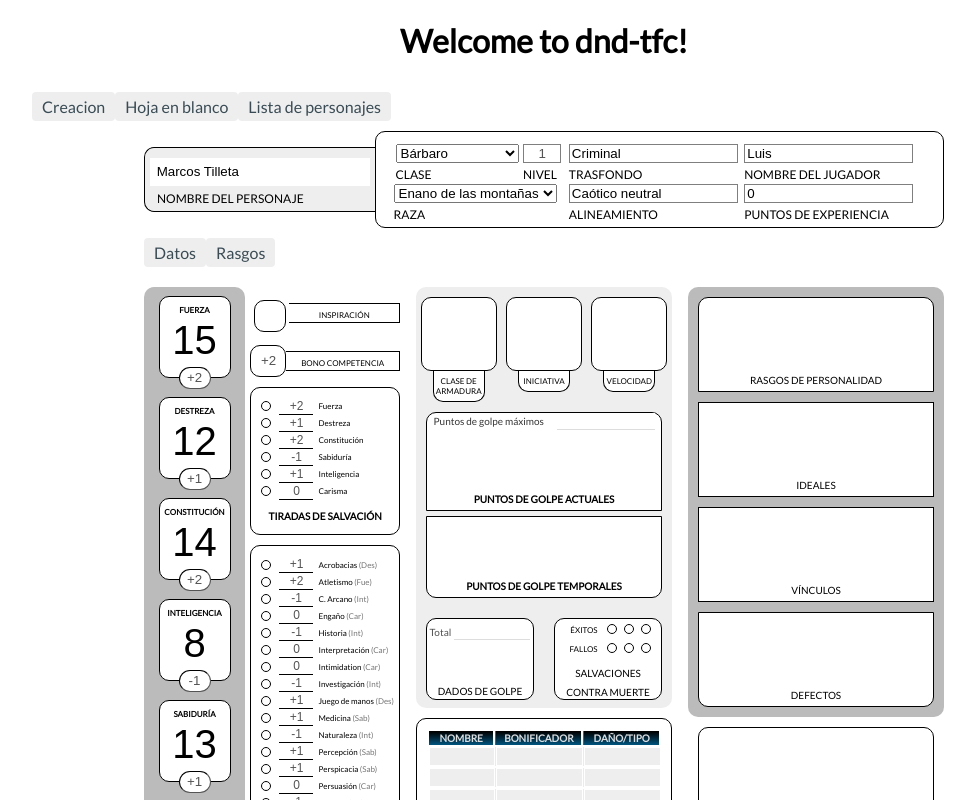
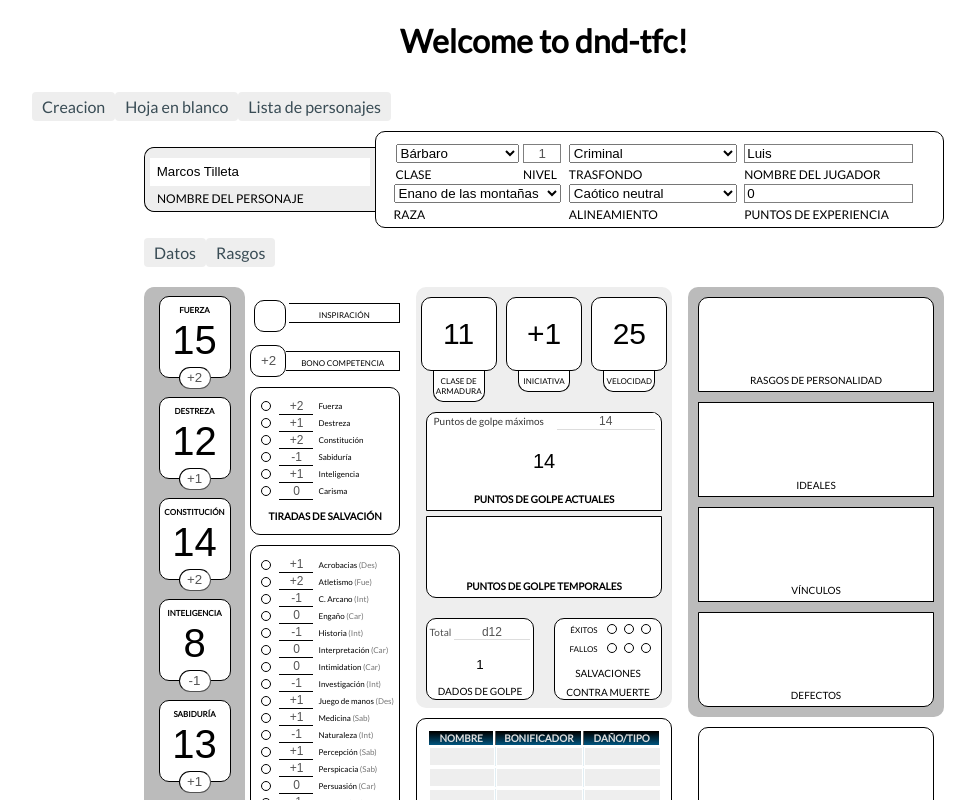
Before and after one commit to rondeo/dnd.tfc, an Angular app: page /personaje/1/datos in a window 1280 px wide. Shown: the top 800 px of the page, without its empty margins (104-1079 px from the left). Built offline with nearby package versions, Linux system fonts and the light colour scheme.

Commit message:
Cosas guays hechas

```diff
--- a/src/app/app-routing.module.ts
+++ b/src/app/app-routing.module.ts
@@ -16,6 +16,7 @@ const routes: Routes = [
   { path: '', redirectTo: '/creacion/info', pathMatch: 'full' },
   {
     path: 'creacion', component: CreacionComponent, children: [
+      { path: '', redirectTo: 'info', pathMatch: 'full'},
       { path: 'info', component: CrearInfoComponent},
       { path: 'raza', component: CrearRazaComponent },
       { path: 'clase', component: CrearClaseComponent },
@@ -26,7 +27,7 @@ const routes: Routes = [
   //{ path: 'personaje/:id', component: DatosComponent, children: [
   {
     path: 'hoja', component: DatosComponent, children: [
-      { path: 'hoja', redirectTo: 'hoja/datos', pathMatch: 'full'},
+      { path: '', redirectTo: 'datos', pathMatch: 'full'},
       { path: 'datos', component: StatsComponent },
       // { path: 'magia', component: MagiaComponent },
       { path: 'rasgos', component: RasgosComponent },
@@ -38,6 +39,7 @@ const routes: Routes = [
   },
   {
     path: 'personaje/:id', component: DatosComponent, children: [
+      { path: '', redirectTo: 'datos', pathMatch: 'full'},
       { path: 'datos', component: StatsComponent },
       // { path: 'magia', component: MagiaComponent },
       { path: 'rasgos', component: RasgosComponent },
--- a/src/app/components/crear-raza/crear-raza.component.html
+++ b/src/app/components/crear-raza/crear-raza.component.html
@@ -8,6 +8,7 @@
         <tr>
           <th class="name">Raza</th>
           <th>Descripción</th>
+          <th class="movement">Velocidad</th>
           <th class="choice">Elegir</th>
         </tr>
       </thead>
@@ -15,6 +16,7 @@
         <tr *ngFor="let raza of razas" ng-click="mostrar = !mostrar">
           <td>{{raza.nombreRaza}}</td>
           <td>{{raza.descripcionRaza}}</td>
+          <td>{{raza.velocidad}} pies</td>
           <td>
             <button (click)=" getSubrazas(raza.idRaza); getRasgosRaza(raza.idRaza)">
               Elegir
--- a/src/app/components/datos/datos.component.html
+++ b/src/app/components/datos/datos.component.html
@@ -24,7 +24,11 @@
         </li>
         <li>
           <div>
-            <input name="background" id="background" [(ngModel)]="trasfondoPersonaje"/>
+            <!-- <input name="background" id="background" [(ngModel)]="trasfondoPersonaje"/> -->
+            <select name="background" id="background" [(ngModel)]="trasfondoPersonaje">
+              <option value=""></option>
+              <option *ngFor="let trasfondo of trasfondos" value="{{trasfondo.nombreTrasfondo}}">{{trasfondo.nombreTrasfondo}}</option>
+            </select>
             <label for="background" >Trasfondo</label>
           </div>
         </li>
@@ -46,7 +50,11 @@
         </li>
         <li>
           <div>
-            <input name="alignment" id="alignment" [(ngModel)]="alineamientoPersonaje"/>
+            <!-- <input name="alignment" id="alignment" [(ngModel)]="alineamientoPersonaje"/> -->
+            <select name="alignment" id="alignment" [(ngModel)]="alineamientoPersonaje">
+              <option value=""></option>
+              <option *ngFor="let alineamiento of alineamientos" value="{{alineamiento.nombreAlineamiento}}">{{alineamiento.nombreAlineamiento}}</option>
+            </select>
             <label for="alignment" >Alineamiento</label>
           </div>
         </li>
--- a/src/app/components/stats/stats.component.html
+++ b/src/app/components/stats/stats.component.html
@@ -221,7 +221,7 @@
 
     <div class="passive-perception box">
       <div class="label-container">
-        <label for="passiveperception">Sabiduría (Percepción) Pasiva </label>
+        <label for="passiveperception"><a class="show">Sabiduría (Percepción) Pasiva<span class="hidden">Capacidad de darse cuenta de su entorno sin chequeo de habilidad</span></a></label>
       </div>
       <input name="passiveperception" id="passiveperception" [(ngModel)]="percepcionPasiva" disabled />
     </div>
@@ -235,31 +235,32 @@
     <section class="combat">
       <div class="armorclass">
         <div>
-          <label for="ac">Clase de Armadura</label>
-          <input name="ac" id="ac" type="text" />
+          <label for="ac"><a class="show">Clase de armadura
+            <span class="hidden">Monedas de platino, 1 equivale a 10 de oro</span></a></label>
+          <input name="ac" id="ac" type="text" [(ngModel)]="claseArmadura" disabled/>
         </div>
       </div>
       <div class="initiative">
         <div>
           <label for="initiative">Iniciativa</label>
-          <input name="initiative" id="initiative" type="text" />
+          <input name="initiative" id="initiative" type="text" [(ngModel)]="iniciativa" disabled/>
         </div>
       </div>
       <div class="speed">
         <div>
           <label for="speed">Velocidad</label>
-          <input name="speed" id="speed" type="text" />
+          <input name="speed" id="speed" type="text" [(ngModel)]="velocidad" disabled/>
         </div>
       </div>
       <div class="hp">
         <div class="regular">
           <div class="max">
             <label for="maxhp">Puntos de golpe máximos</label>
-            <input name="maxhp" id="maxhp" type="text" />
+            <input name="maxhp" id="maxhp" type="text" [(ngModel)]="vidaMaxima" disabled/>
           </div>
           <div class="current">
             <label for="currenthp">Puntos de golpe actuales</label>
-            <input name="currenthp" id="currenthp" type="text" />
+            <input name="currenthp" id="currenthp" [(ngModel)]="vidaRestante" type="text" />
           </div>
         </div>
         <div class="temporary">
@@ -270,12 +271,12 @@
       <div class="hitdice">
         <div>
           <div class="total">
-            <label onclick="totalhd_clicked()" for="totalhd">Total</label>
-            <input name="totalhd" id="totalhd" type="text" />
+            <label for="totalhd">Total</label>
+            <input name="totalhd" id="totalhd" type="text" [(ngModel)]="hitDice" disabled/>
           </div>
           <div class="remaining">
             <label for="remaininghd">Dados de golpe</label>
-            <input name="remaininghd" id="remaininghd" type="text" />
+            <input name="remaininghd" id="remaininghd" [(ngModel)]="hitDiceRestantes" type="text" />
           </div>
         </div>
       </div>
--- a/src/app/components/stats/stats.component.ts
+++ b/src/app/components/stats/stats.component.ts
@@ -2,6 +2,10 @@ import { Component, OnInit, Input } from '@angular/core';
 
 import { DndService } from 'src/app/services/dnd-service';
 import { CaracteristicasPersonaje } from 'src/app/objects/caracteristicasPersonaje';
+import { Personaje } from 'src/app/objects/personaje';
+import { Raza } from 'src/app/objects/raza';
+import { Clase } from 'src/app/objects/clase';
+import { SubRaza } from 'src/app/objects/subRaza';
 
 @Component({
   selector: 'app-stats',
@@ -9,6 +13,14 @@ import { CaracteristicasPersonaje } from 'src/app/objects/caracteristicasPersona
   styleUrls: ['./stats.component.scss']
 })
 export class StatsComponent implements OnInit {
+
+  personaje: Personaje;
+
+  raza: Raza;
+
+  clase: Clase;
+
+  subRaza: SubRaza;
 
   caracteristicasPersonaje: CaracteristicasPersonaje[];
 
@@ -57,7 +69,17 @@ export class StatsComponent implements OnInit {
 
   experiencia = '';
   competencia = 0;
-  percepcionPasiva:String = '';
+  nivel = 0;
+  percepcionPasiva: string = '';
+  claseArmadura = '';
+  iniciativa = '';
+  velocidad = '';
+  hitDice = '';
+  hitDiceRestantes = '';
+  vidaMaxima = '';
+  vidaRestante = '';
+  claseElegida: number;
+  razaElegida: number;
 
   constructor(
     private dndService: DndService
@@ -65,6 +87,7 @@ export class StatsComponent implements OnInit {
 
   ngOnInit() {
     //this.resetStats();
+    this.calcularCompetencia()
     this.getCaracteristicasPersonaje();
   }
 
@@ -84,22 +107,104 @@ export class StatsComponent implements OnInit {
     this.dndService.getCaracteristicasPersonajes()
       .subscribe(caracteristicasPersonaje => this.caracteristicasPersonaje = caracteristicasPersonaje);
     //console.log(id);
+
     for (let i = 0; i < this.caracteristicasPersonaje.length; i++) {
       for (let j = 0; j < this.arrayStat.length; j++) {
         if (this.caracteristicasPersonaje[i].idPersonaje == id && this.arrayStat[j].id == this.caracteristicasPersonaje[i].idCaracteristica) {
           //console.log(this.caracteristicasPersonaje[i].idPersonaje);
+          // this.caracteristicasPersonaje[i].
           this.arrayStat[j].valor = this.caracteristicasPersonaje[i].puntuacionCaracteristica;
           this.calcularMod(j);
         }
       }
     }
 
+    if (id != null && id != undefined && id != 0) {
+      this.getPersonaje(id);
+
+
+      this.getRaza(this.personaje.idRaza);
+      this.getClase(this.personaje.idClase);
+
+      this.velocidad = (this.raza.velocidad).toString();
+      // this.hitDice = (this.nivel).toString() + 'd' + (this.clase.hitDice).toString();
+      this.hitDice = 'd' + (this.clase.hitDice).toString();
+      if (this.clase !== null || this.clase !== undefined) {
+        this.hitDiceRestantes = (this.nivel).toString();
+        this.calcularVida();
+      }
+
+    }
+
+  }
+
+  getPersonaje(id: number) {
+    this.dndService.getPersonaje(id)
+      .subscribe(personaje => this.personaje = personaje);
+  }
+
+  getRaza(id: number) {
+    this.dndService.getRaza(id)
+      .subscribe(raza => this.raza = raza);
+  }
+
+  getSubRaza(id: number) {
+    this.dndService.getSubRaza(id)
+      .subscribe(subRaza => this.subRaza = subRaza);
+  }
+
+  getClase(id: number) {
+    this.dndService.getClase(id)
+      .subscribe(clase => this.clase = clase);
   }
 
   calcularCompetencia() {
     this.experiencia = this.dndService.getExperiencia();
     let exp;
     exp = parseInt(this.experiencia);
+
+    if (exp >= 0 && exp < 300) {
+      this.nivel = 1;
+    } else if (exp >= 300 && exp < 900) {
+      this.nivel = 2;
+    } else if (exp >= 900 && exp < 2700) {
+      this.nivel = 3;
+    } else if (exp >= 2700 && exp < 6500) {
+      this.nivel = 4;
+    } else if (exp >= 6500 && exp < 14000) {
+      this.nivel = 5;
+    } else if (exp >= 14000 && exp < 23000) {
+      this.nivel = 6;
+    } else if (exp >= 23000 && exp < 34000) {
+      this.nivel = 7;
+    } else if (exp >= 34000 && exp < 48000) {
+      this.nivel = 8;
+    } else if (exp >= 48000 && exp < 64000) {
+      this.nivel = 9;
+    } else if (exp >= 64000 && exp < 85000) {
+      this.nivel = 10;
+    } else if (exp >= 85000 && exp < 100000) {
+      this.nivel = 11;
+    } else if (exp >= 100000 && exp < 120000) {
+      this.nivel = 12;
+    } else if (exp >= 120000 && exp < 140000) {
+      this.nivel = 13;
+    } else if (exp >= 140000 && exp < 165000) {
+      this.nivel = 14;
+    } else if (exp >= 165000 && exp < 195000) {
+      this.nivel = 15;
+    } else if (exp >= 195000 && exp < 225000) {
+      this.nivel = 16;
+    } else if (exp >= 225000 && exp < 265000) {
+      this.nivel = 17;
+    } else if (exp >= 265000 && exp < 305000) {
+      this.nivel = 18;
+    } else if (exp >= 305000 && exp < 355000) {
+      this.nivel = 19;
+    } else if (exp >= 355000) {
+      this.experiencia = '355000';
+      this.nivel = 20;
+    }
 
     if (exp >= 0 && exp < 6500) {
       this.competencia = 2;
@@ -112,8 +217,13 @@ export class StatsComponent implements OnInit {
     } else if (exp >= 225000 && exp <= 355000) {
       this.competencia = 6;
     }
+    // this.hitDiceRestantes = (this.nivel).toString();
+    this.revisarCompetencia();
 
-    this.revisarCompetencia();
+
+    this.calcularVidayDados();
+
+
 
     return '+' + this.competencia;
 
@@ -128,6 +238,7 @@ export class StatsComponent implements OnInit {
       }
     });
     this.calculoPercepcionPasiva();
+    this.calculoClaseArmadura();
     return this.calculo(this.arrayStat[i].valor);
   }
 
@@ -165,6 +276,8 @@ export class StatsComponent implements OnInit {
   competenteSalv(bool: boolean, i: number) {
     let cuenta
 
+    if (this.arraySalv[i].valor !== '') {
+      // console.log("Aqui entra " + this.arraySalv[i].valor);
       cuenta = parseInt(this.arraySalv[i].valor);
 
       if (bool) {
@@ -176,14 +289,18 @@ export class StatsComponent implements OnInit {
       if (this.arraySalv[i].valor > 0) {
         this.arraySalv[i].valor = '+' + this.arraySalv[i].valor;
       }
-
-    console.log(this.arraySalv[i]);
+    } else {
+      // console.log("entra Aqui ");
+      return this.arraySalv[i].valor = '';
+    }
+    // console.log(this.arraySalv[i]);
 
   }
 
   competenteHab(bool: boolean, i: number) {
     let cuenta
 
+    if (this.arrayHab[i].valor !== '') {
       cuenta = parseInt(this.arrayHab[i].valor);
 
       if (bool) {
@@ -195,19 +312,21 @@ export class StatsComponent implements OnInit {
       if (this.arrayHab[i].valor > 0) {
         this.arrayHab[i].valor = '+' + this.arrayHab[i].valor;
       }
-
-    console.log(this.arrayHab[i]);
+    } else {
+      return this.arrayHab[i].valor = '';
+    }
+    // console.log(this.arrayHab[i]);
 
   }
 
   revisarCompetencia() {
     let i = 0;
     this.arraySalv.forEach(element => {
-      if (element.comp) {
+      if (element.comp && element.valor !== '') {
         element.valor = parseInt(this.arrayMod[i]);
         element.valor = element.valor + this.competencia;
       }
-      if (element.valor > 0 && element.comp) {
+      if (element.valor > 0 && element.comp && element.valor !== '') {
         element.valor = '+' + element.valor;
       }
       i++;
@@ -216,13 +335,13 @@ export class StatsComponent implements OnInit {
     this.arrayHab.forEach(element => {
       if (element.comp) {
         for (let index = 0; index < this.arrayMod.length; index++) {
-          if (element.stat == index) {
+          if (element.stat == index && element.valor !== '') {
             element.valor = parseInt(this.arrayMod[index]);
             element.valor = element.valor + this.competencia;
           }
         }
       }
-      if (element.valor > 0 && element.comp) {
+      if (element.valor > 0 && element.comp && element.valor !== '') {
         element.valor = '+' + element.valor;
       }
       i++;
@@ -232,18 +351,87 @@ export class StatsComponent implements OnInit {
   calculoPercepcionPasiva() {
     // if (this.arrayHab[11].valor !== '' || this.arrayHab[11].valor == NaN) {
     if (this.arrayHab[11].valor !== '') {
-      let valor =10 + parseInt(this.arrayHab[11].valor);
-      if(this.arrayHab[11].valor === undefined){
+      let valor = 10 + parseInt(this.arrayHab[11].valor);
+      if (this.arrayHab[11].valor === undefined) {
         // console.log("Entra en el if, se devuelve el valor "+valor);
         return this.percepcionPasiva = '';
       }
       // console.log("No entra en el if, se devuelve el valor "+this.arrayHab[11].valor);
       return this.percepcionPasiva = '' + valor;
-    }else {
+    } else {
       // console.log("No entra siquiera, se devuelve el valor "+this.arrayHab[11].valor);
       return this.percepcionPasiva = '';
     }
 
   }
 
+  calculoClaseArmadura() {
+    if (this.arrayMod[1] !== '') {
+      let valor = 10 + parseInt(this.arrayMod[1]);
+      if (this.arrayMod[1] === undefined) {
+        this.iniciativa = '';
+        return this.claseArmadura = '';
       }
+      this.iniciativa = this.arrayMod[1];
+      return this.claseArmadura = '' + valor;
+    } else {
+      this.iniciativa = '';
+      return this.claseArmadura = '';
+    }
+  }
+
+  calcularVida() {
+    if (this.clase !== null && this.clase !== undefined && this.arrayMod[2] !== '' && this.arrayMod[2] !== null && this.arrayMod[2] !== undefined) {
+      for (let i = 1; i <= this.nivel; i++) {
+        if (i === 1) {
+          this.vidaMaxima = (this.clase.hitDice + parseInt(this.arrayMod[2])).toString();
+          this.vidaRestante = this.vidaMaxima;
+        } else {
+          let aumento = (this.clase.hitDice / 2) + 1;
+          this.vidaMaxima = (parseInt(this.vidaMaxima) + (aumento + parseInt(this.arrayMod[2]))).toString();
+          this.vidaRestante = this.vidaMaxima;
+        }
+      }
+    } else {
+      this.vidaMaxima = '';
+      this.vidaRestante = this.vidaMaxima;
+    }
+  }
+
+  calcularVidayDados() {
+
+    this.razaElegida = null;
+    this.raza = null;
+    this.subRaza = null;
+    this.claseElegida = null;
+    this.clase = null;
+
+    this.razaElegida = this.dndService.getRazaElegida();
+
+    this.claseElegida = this.dndService.getClaseElegida();
+
+    if (this.razaElegida != null && this.razaElegida != undefined && this.razaElegida != 0) {
+      this.getSubRaza(this.razaElegida);
+      if (this.subRaza != null) {
+        this.razaElegida = this.subRaza.idRaza;
+        this.getRaza(this.razaElegida);
+        this.velocidad = (this.raza.velocidad).toString();
+      } else {
+        this.getRaza(this.razaElegida);
+        this.velocidad = (this.raza.velocidad).toString();
+      }
+
+    }
+
+    // console.log("aqui llega " +this.clase);
+    if (this.claseElegida !== null && this.claseElegida !== undefined && this.claseElegida != 0) {
+      this.getClase(this.claseElegida);
+      this.hitDice = 'd' + (this.clase.hitDice).toString();
+      this.hitDiceRestantes = (this.nivel).toString();
+      this.calcularVida();
+    } else {
+
+    }
+  }
+
+}
--- a/src/app/objects/mock-personaje.ts
+++ b/src/app/objects/mock-personaje.ts
@@ -10,7 +10,7 @@ export let PERSONAJES: Personaje[] = [
         idSubraza: 11,
         idJugador: 2,
         idClase: 1,
-        idTrasfondo: 1,
+        idTrasfondo: 1
     },
     {
         idPersonaje: 2,
@@ -21,6 +21,6 @@ export let PERSONAJES: Personaje[] = [
         idSubraza: null,
         idJugador: 2,
         idClase: 2,
-        idTrasfondo: 1,
+        idTrasfondo: 2
     }
 ]
--- a/src/app/objects/raza.ts
+++ b/src/app/objects/raza.ts
@@ -2,4 +2,5 @@ export class Raza{
     idRaza: number;
     nombreRaza: String;
     descripcionRaza: String;
+    velocidad: String;
 }
--- a/src/styles.scss
+++ b/src/styles.scss
@@ -99,6 +99,10 @@ textarea {
 
 input[type="checkbox"] {
     cursor: pointer;
+}
+
+input[type="checkbox"]:checked {
+    background-color: black;
 }
 
 div.box {
@@ -213,6 +217,10 @@ form.charsheet header section.misc ul li input {
     border: 1px solid rgb(127, 127, 127);
     border-bottom: 1px solid rgb(127, 127, 127);
     width: 95%;
+}
+
+form.charsheet header section.misc ul li div select {
+    width: 98%;
 }
 
 form.charsheet header section.misc ul li .classlevel {
@@ -344,12 +352,12 @@ form.charsheet main>section section.attributes div.attr-applications div.inspira
 }
 
 form.charsheet main>section section.attributes div.attr-applications div.inspiration input {
-    appearance: none;
+    -webkit-appearance: none;
     border: 1px solid black;
     padding: 15px;
     border-radius: 10px;
     width: 30px;
-    height: 28px;
+    height: 30px;
 }
 
 form.charsheet main>section section.attributes div.attr-applications div.proficiencybonus {
@@ -413,7 +421,7 @@ form.charsheet main>section section.attributes div.attr-applications div.list-se
 }
 
 form.charsheet main>section section.attributes div.attr-applications div.list-section ul li input[type="checkbox"] {
-    appearance: none;
+    -webkit-appearance: none;
     width: 10px;
     height: 10px;
     border: 1px solid black;
@@ -493,6 +501,7 @@ form.charsheet main section.combat>div.speed>div input {
     border: 1px solid black;
     text-align: center;
     font-size: 30px;
+    color: black;
 }
 
 form.charsheet main section.combat>div.hp {
@@ -677,7 +686,7 @@ form.charsheet main section.combat>div.deathsaves>div div.bubbles {
 }
 
 form.charsheet main section.combat>div.deathsaves>div div.bubbles input[type="checkbox"] {
-    appearance: none;
+    -webkit-appearance: none;
     width: 10px;
     height: 10px;
     border: 1px solid black;
@@ -911,7 +920,7 @@ a.show {
 
 a.show:hover {
     position: relative;
-    z-index: 0;
+    z-index: 1;
 }
 
 a.show span.hidden {
@@ -958,12 +967,17 @@ a.show:hover span.hidden {
 }
 
 .gridCrearion div .name{
-    width: 20%;
+    width: 15%;
     height: auto;
 }
 
 .gridCrearion div .choice{
     width: 10%;
+    height: auto;
+}
+
+.gridCrearion div .movement{
+    width: 16%;
     height: auto;
 }
 
```
Also changed, not shown: src/app/components/datos/datos.component.ts (+9 -1 lines), src/app/objects/mock-raza.ts (+6 -3 lines). Lines whose indentation alone changed are shown as unchanged.
